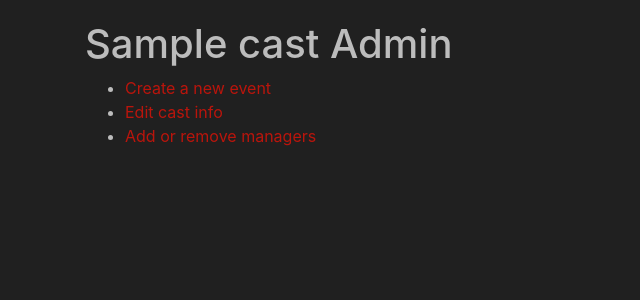
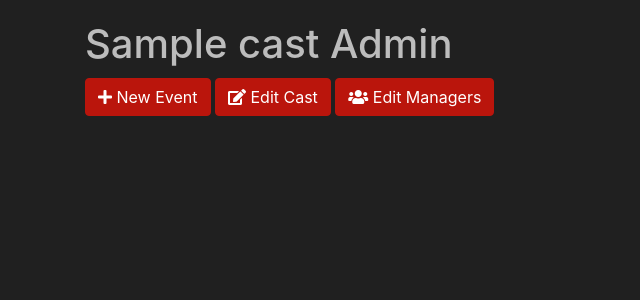
Before and after one commit to devdupont/Rocky-Rollcall, a Django app: template castadmin/templates/castadmin/admin.html in a window 1280 px wide. Shown: the part 98-398 px from the top of the page, without its empty margins (0-640 px from the left). Run offline with Django 3.2, Linux system fonts and the light colour scheme; the template is opened without the code that fills it: most values are stand-ins (such as "Sample title", 1, 10 or a date in 2020); some libraries are stand-ins or nearby versions.

Commit message:
Buttonize settings pages

```diff
--- a/castadmin/templates/castadmin/admin.html
+++ b/castadmin/templates/castadmin/admin.html
@@ -3,10 +3,12 @@
 {% block content %}
 <div>
     <h1>{{ cast.name }} Admin</h1>
-    <ul>
-        <li><a href="{% url 'event_new' slug=cast.slug %}">Create a new event</a></li>
-        <li><a href="{% url 'cast_edit' slug=cast.slug %}">Edit cast info</a></li>
-        <li><a href="{% url 'cast_managers_edit' slug=cast.slug %}">Add or remove managers</a></li>
-    </ul>
+    <div class="row">
+        <div class="col">
+            <a href="{% url 'event_new' slug=cast.slug %}" class="btn btn-primary" role="button"><i class="fas fa-plus"></i> New Event</a>
+            <a href="{% url 'cast_edit' slug=cast.slug %}" class="btn btn-primary" role="button"><i class="fas fa-edit"></i> Edit Cast</a>
+            <a href="{% url 'cast_managers_edit' slug=cast.slug %}" class="btn btn-primary" role="button"><i class="fas fa-users"></i> Edit Managers</a>
+        </div>
+    </div>
 </div>
 {% endblock %}
--- a/castpage/templates/castpage/home.html
+++ b/castpage/templates/castpage/home.html
@@ -6,7 +6,7 @@
             {% if show_management %}
             <div class="row">
                 <div class="col">
-                    <p><a class="btn btn-primary" href="{% url 'cast_admin' slug=cast.slug %}" role="button">Manage Cast <i class="fas fa-cog"></i></a></p>
+                    <p><a class="btn btn-primary" href="{% url 'cast_admin' slug=cast.slug %}" role="button"><i class="fas fa-cog"></i> Manage Cast</a></p>
                 </div>
             </div>
             {% endif %}
@@ -56,7 +56,7 @@
             {% endfor %}
             {% if show_management %}
             <div class="col">
-                <a href="{% url 'cast_section_new' slug=cast.slug %}" class="btn btn-primary" role="button">New Section <i class="fas fa-plus"></i></a>
+                <a href="{% url 'cast_section_new' slug=cast.slug %}" class="btn btn-primary" role="button"><i class="fas fa-plus"></i> New Section</a>
             </div>
             {% endif %}
         </div>
--- a/castpage/templates/castpage/include/cast_grid.html
+++ b/castpage/templates/castpage/include/cast_grid.html
@@ -4,6 +4,8 @@
             {% include 'castpage/include/cast_stub.html' with cast=cast %}
         </div>
     {% empty %}
-        No events yet.
+        <div class="col">
+            <p>No casts yet.</p>
+        </div>
     {% endfor %}
 </div>
```
Also changed, not shown: userprofile/templates/userprofile/include/member_casts.html (deleted, +0 -10 lines), userprofile/templates/userprofile/settings.html (+16 -8 lines).
